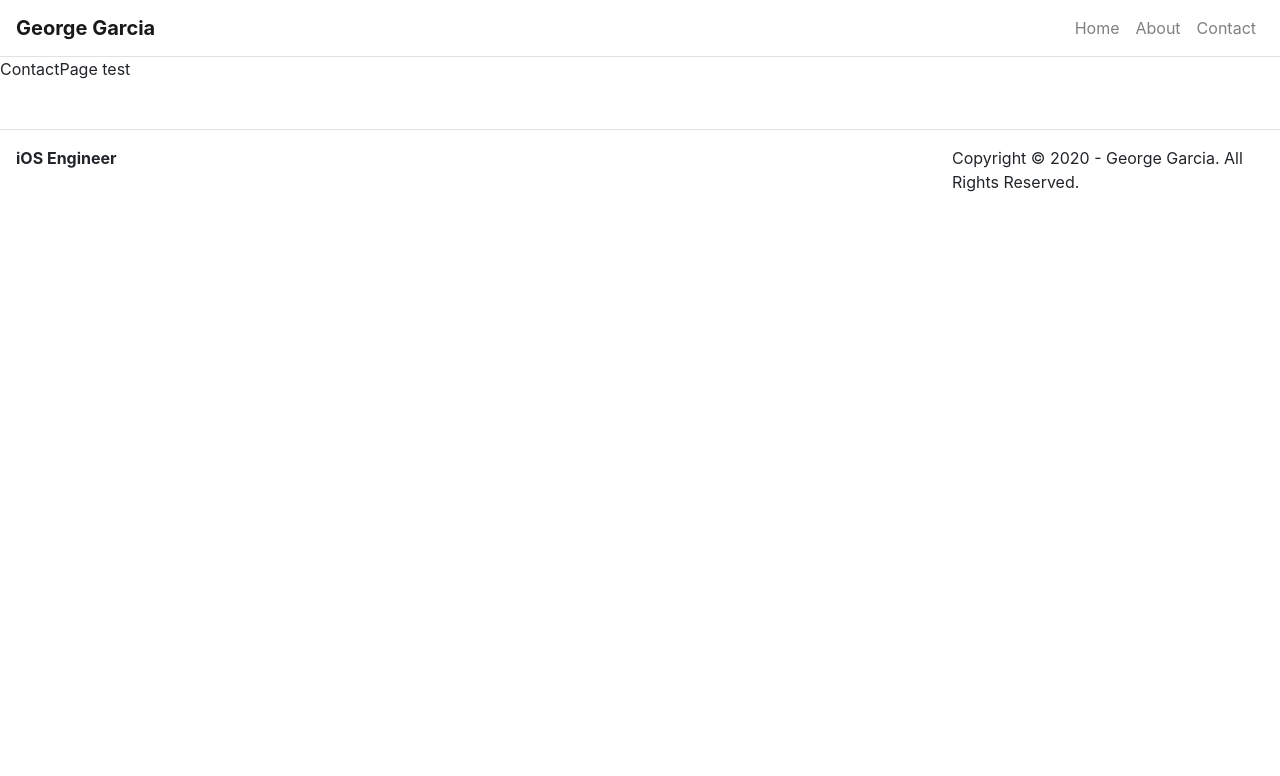
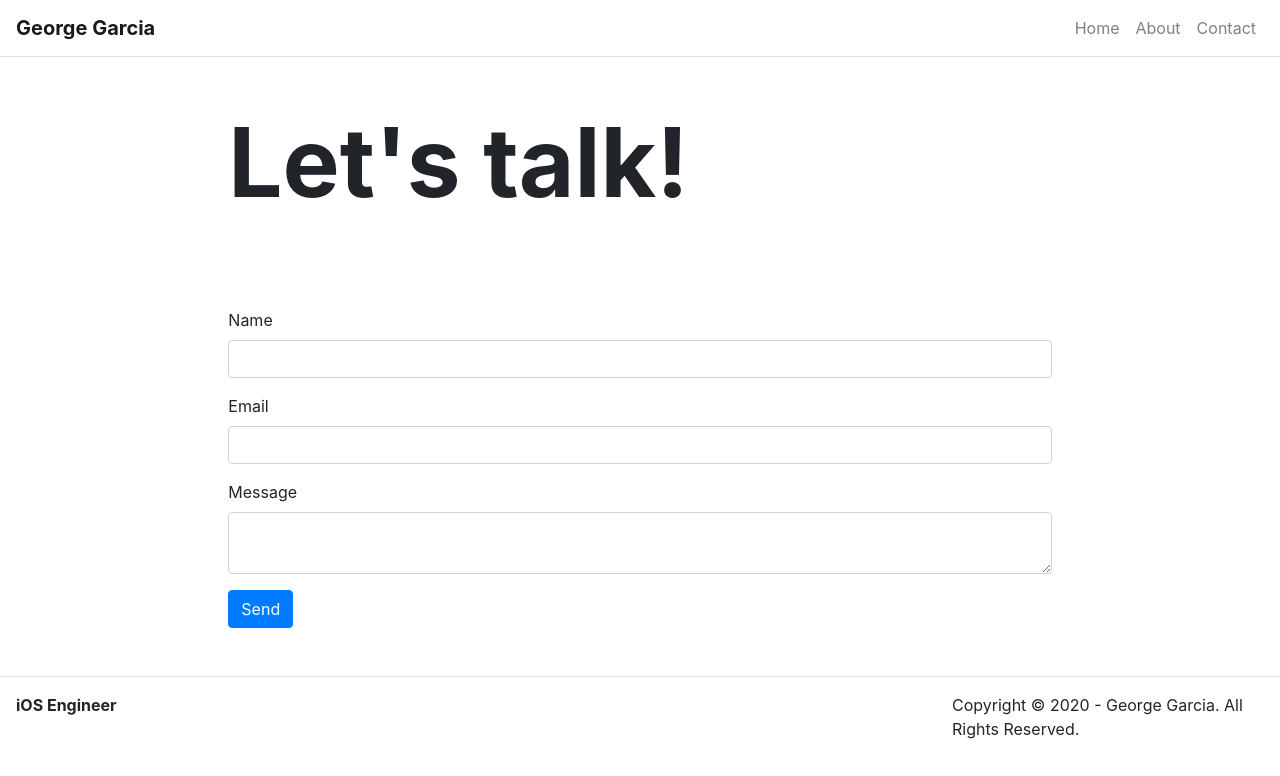
Before and after one commit to georrgee/GGPortfolio, a React (Create React App) app: page /contact in a window 1280 px wide. Shown: the top 776 px of the page. Built offline with nearby package versions, Linux system fonts and the light colour scheme.

Commit message:
Setup contact page UI

```diff
--- a/package.json
+++ b/package.json
@@ -6,6 +6,7 @@
     "@testing-library/jest-dom": "^4.2.4",
     "@testing-library/react": "^9.5.0",
     "@testing-library/user-event": "^7.2.1",
+    "axios": "^0.19.2",
     "bootstrap": "^4.4.1",
     "react": "^16.13.0",
     "react-bootstrap": "^1.0.0-beta.17",
--- a/src/App.js
+++ b/src/App.js
@@ -26,9 +26,9 @@
       ],
 
       home: {
-        title: 'There is no learning without struggle',
+        title: 'Test Header',
         subTitle: 'Passionate iOS Engineer',
-        text: 'Check out my projects that I\'ve worked on below! '
+        text: 'Check out the projects that I\'ve worked on below! '
       },
 
       about: {
@@ -60,7 +60,7 @@
 
           <Route path="/" exact render={() => <HomePage title={this.state.home.title} subTitle= {this.state.home.subTitle} text={this.state.home.text}/> } />
           <Route path="/about" render={() => <AboutPage title={this.state.about.title} subTitle= {this.state.home.subTitle} text={this.state.home.text}/> } />
-          <Route path="/contact" render={() => <ContactPage title={this.state.home.title} subTitle= {this.state.home.subTitle} text={this.state.home.text}/> } />
+          <Route path="/contact" render={() => <ContactPage title={this.state.contact.title} subTitle= {this.state.home.subTitle} text={this.state.home.text}/> } />
 
           <Footer />
 
--- a/src/index.css
+++ b/src/index.css
@@ -37,3 +37,13 @@
   font-size: 16px;
   margin: 0px;
 }
+
+.success-message {
+  color:#57A773;
+  padding: 10px 15px;
+}
+
+.error-message {
+  color:#EE6352;
+  padding: 10px 15px;
+}
--- a/src/pages/ContactPage.js
+++ b/src/pages/ContactPage.js
@@ -1,10 +1,75 @@
 import React from 'react';
+import Hero from '../components/Hero';
+import Content from '../components/Content';
+import Form from 'react-bootstrap/Form';
+import Button from 'react-bootstrap/Button';
 
-function ContactPage() {
 
-    return (
-        <p>ContactPage test</p>
-    );
+class ContactPage extends React.Component {
+
+    constructor(props) {
+        super(props);
+
+        this.state = {
+            name: '',
+            email: '',
+            message: '',
+            disabled: false,
+            emailSent: null
+        }
+    }
+
+    handleChange = (event) => {
+
+        const target = event.target;
+        const value = target.type === 'checkbox' ? target.checked : target.value;
+        const name = target.name;
+
+        this.setState({
+            [name]: value
+        })
+    }
+
+    handleSubmit = (event) =>  {
+        event.preventDefault(); // prevents the default behavior to refresh
+        this.setState({
+            disabled: true,
+            //emailSent: false
+        });
+    }
+
+    render() {
+        return(
+            <div>
+                <Hero title={this.props.title} />
+                <Content>
+                    <Form onSubmit={this.handleChange}>
+                        <Form.Group>
+                            <Form.Label htmlFor="full-name">Name</Form.Label>
+                            <Form.Control id="full-name" name="name" type="text" value={this.state.name} onChange={this.handleChange} />
+                        </Form.Group>
+
+                        <Form.Group>
+                            <Form.Label htmlFor="email">Email</Form.Label>
+                            <Form.Control id="email" name="email" type="email" value={this.state.email} onChange={this.handleChange} />
+                        </Form.Group>
+
+                        <Form.Group>
+                            <Form.Label htmlFor="message">Message</Form.Label>
+                            <Form.Control id="message" name="message" as="textarea" row="3" value={this.state.message} onChange={this.handleChange} />
+                        </Form.Group>
+
+                        <Button className="d-inline-block" variant="primary" type="submit" disabled={this.state.disabled}>
+                            Send
+                        </Button>
+
+                    {this.state.emailSent === true && <p className="d-inline success-msg">Email sent!</p>}
+                    {this.state.emailSent === false && <p className="d-inline err-msg">Email not sent</p>}
+                    </Form>
+                </Content>
+            </div>
+        );
+    }
 }
 
 export default ContactPage;
```
Also changed, not shown: 1 other file (tests, documents, lock files or other folders).
